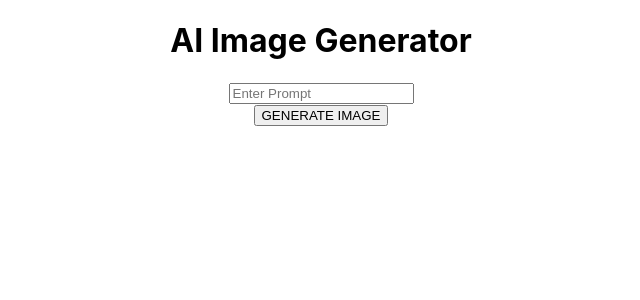
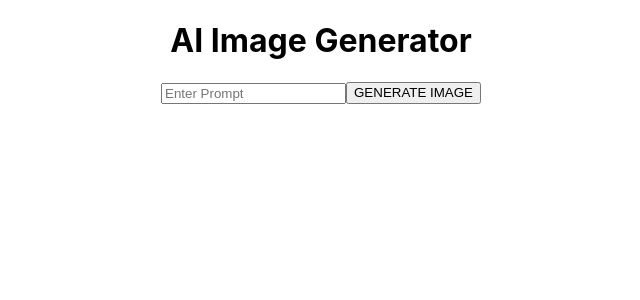
Before and after one commit to Agnes-Kalunda/AI-Image-Generator, a React (Create React App) app: page / in a window 1280 px wide. Shown: the top 300 px of the page, without its empty margins (319-959 px from the left). Built offline with nearby package versions, Linux system fonts and the light colour scheme; no server answers.

Commit message:
edited button and prompt input styling

```diff
--- a/src/App.css
+++ b/src/App.css
@@ -1,5 +1,29 @@
 .App {
   text-align: center;
+
+}
+
+.prompt {
+  display: flex;
+  justify-content: center;
+  height: 5%;
+
+}
+
+/* .button {
+  margin-top: 7em ;
+  width: 5%;
+  height : 5%
+}
+
+.prompt2 {
+  margin-top:.7em;
+  width: 5%;
+  height: 5%;
+} */
+
+#inputBox{
+  border: solid black 1
 }
 
 .App-logo {
--- a/src/App.js
+++ b/src/App.js
@@ -44,12 +44,17 @@ function App() {
   return (
     <div className="App">
       <h1>AI Image Generator</h1>
-      <div>
+
+      <div className='prompt'>
+      <div className='prompt2'>
         <input
           onChange={(e) => setPrompt(e.target.value)}
           placeholder='Enter Prompt'/>
       </div>
       <button onClick={fetchImage}>GENERATE IMAGE</button>
+
+        </div>
+
      <div>
       {isLoading ? (
         <>
```
Also changed, not shown: src/index.css (line endings or trailing spaces).
